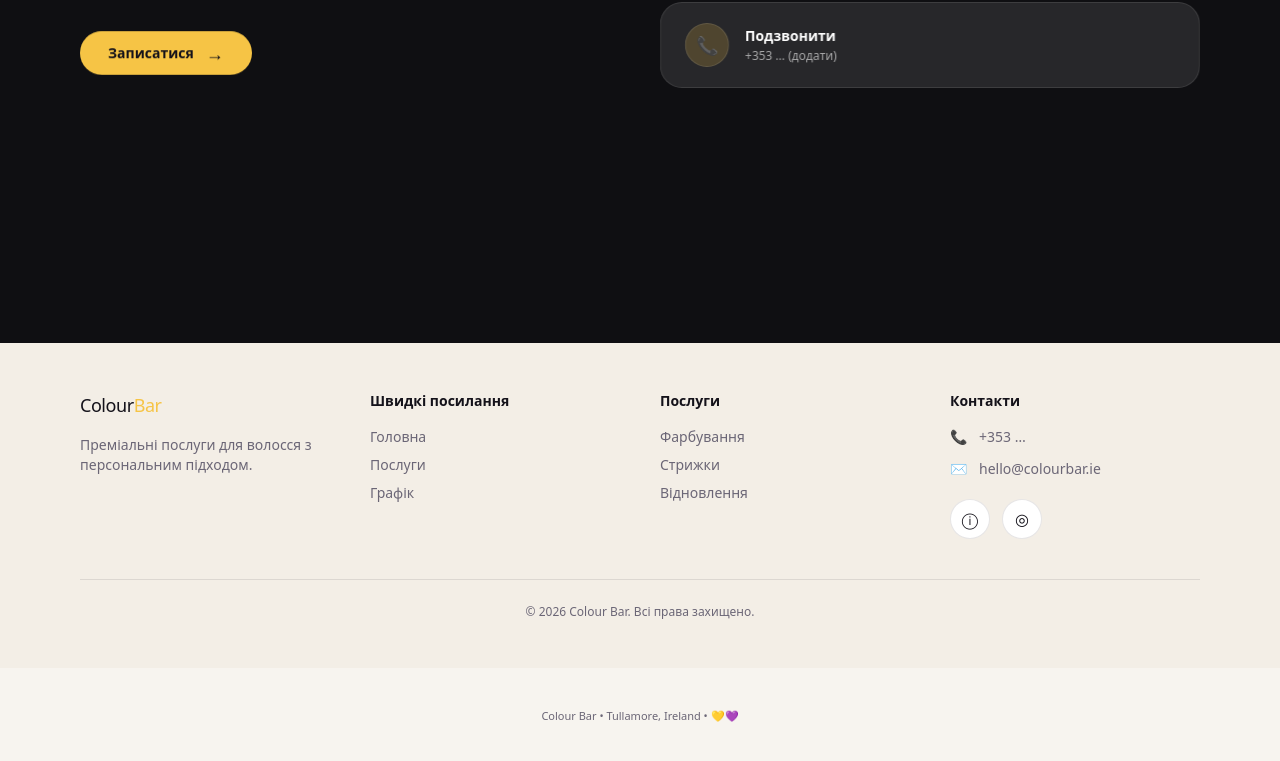
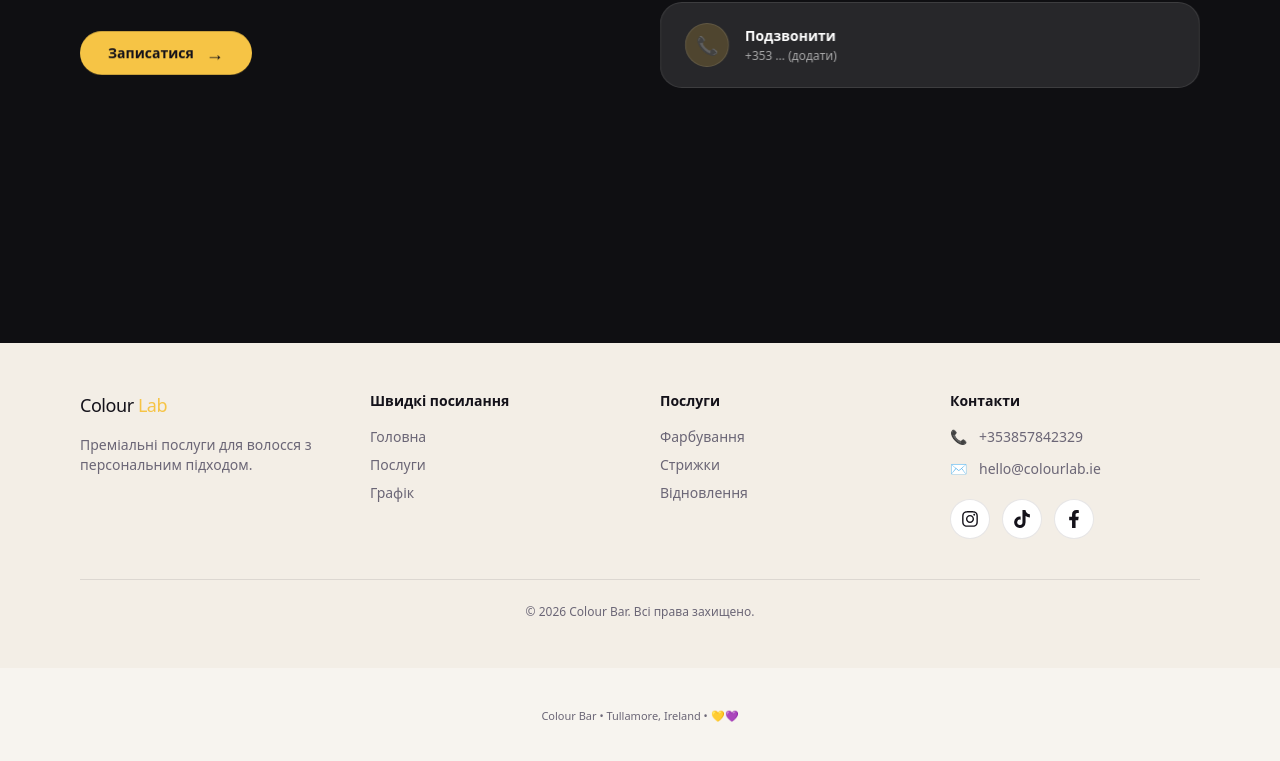
Before and after one commit to Putinjov/Colour_bar, a React (Vite) app in the folder apps/web/: page / in a window 1280 px wide. Shown: the part 2935-3696 px from the top of the page. Built offline with nearby package versions, Linux system fonts and the light colour scheme.

Commit message:
features

```diff
--- /dev/null
+++ b/apps/web/src/views/Landing/components/SocialIcon.tsx
@@ -0,0 +1,32 @@
+function SocialIcon({
+  href,
+  label,
+  children,
+}: {
+  href: string;
+  label: string;
+  children: React.ReactNode;
+}) {
+  return (
+    <a
+      href={href}
+      target="_blank"
+      rel="noopener noreferrer"
+      aria-label={label}
+      className="
+        h-10 w-10
+        rounded-full
+        bg-brand-surface
+        border border-brand-line
+        grid place-items-center
+        text-brand-ink
+        transition
+        hover:bg-brand-muted
+        hover:scale-[1.05]
+      "
+    >
+      {children}
+    </a>
+  );
+}
+export default SocialIcon;
--- a/apps/web/src/views/Landing/sections/FooterSection.tsx
+++ b/apps/web/src/views/Landing/sections/FooterSection.tsx
@@ -1,6 +1,9 @@
 import React from "react";
 import { useI18n } from "../../../i18n";
 import Center from "../components/Center";
+import SocialIcon from "../components/SocialIcon";
+import { FaInstagram, FaTiktok, FaFacebookF } from "react-icons/fa";
+
 
 export default function FooterSection() {
   const { lang } = useI18n();
@@ -16,8 +19,8 @@ export default function FooterSection() {
             {/* Brand */}
             <div>
               <div className="text-lg font-medium tracking-tight">
-                <span className="text-brand-ink">Colour</span>
-                <span className="text-brand-yellow">Bar</span>
+                <span className="text-brand-ink">Colour </span>
+                <span className="text-brand-yellow">Lab</span>
               </div>
               <p className="mt-4 text-sm text-brand-sub max-w-sm">
                 {lang === "en"
@@ -74,21 +77,32 @@ export default function FooterSection() {
               <div className="mt-4 space-y-3 text-sm text-brand-sub">
                 <div className="flex items-center gap-3">
                   <span>📞</span>
-                  <span>+353 …</span>
+                  <span>+353857842329</span>
                 </div>
                 <div className="flex items-center gap-3">
                   <span>✉️</span>
-                  <span>hello@colourbar.ie</span>
+                  <span>hello@colourlab.ie</span>
                 </div>
               </div>
 
               <div className="mt-5 flex items-center gap-3">
-                <button className="h-10 w-10 rounded-full bg-brand-surface border border-brand-line hover:bg-brand-muted transition">
-                  ⓘ
-                </button>
-                <button className="h-10 w-10 rounded-full bg-brand-surface border border-brand-line hover:bg-brand-muted transition">
-                  ◎
-                </button>
+                <SocialIcon
+                  href="https://instagram.com/@hair_by_marina" // заміниш на реальний
+                  label="Instagram">
+                    <FaInstagram size={18} />
+                </SocialIcon>
+
+                <SocialIcon
+                  href="https://tiktok.com/@colourbar"
+                  label="TikTok">
+                    <FaTiktok size={18} />
+                </SocialIcon>
+
+                <SocialIcon
+                  href="https://facebook.com/colourbar"
+                  label="Facebook">
+                    <FaFacebookF size={18} />
+                  </SocialIcon>
               </div>
             </div>
           </div>
@@ -100,4 +114,27 @@ export default function FooterSection() {
       </Center>
     </section>
   );
+  function InstagramIcon() {
+  return (
+    <svg width="18" height="18" viewBox="0 0 24 24" fill="none" stroke="currentColor" strokeWidth="1.8">
+      <rect x="2" y="2" width="20" height="20" rx="5" />
+      <circle cx="12" cy="12" r="4" />
+      <circle cx="17.5" cy="6.5" r="1" fill="currentColor" />
+    </svg>
+  );
 }
+    function TikTokIcon() {
+  return (
+    <svg width="18" height="18" viewBox="0 0 24 24" fill="none" stroke="currentColor" strokeWidth="1.8">
+      <path d="M9 4V16C9 19.866 12.134 23 16 23C19.866 23 23 19.866 23 16C23 12.134 19.866 9 16 9H14V4H9Z" />
+    </svg>
+  );
+}
+    function FacebookIcon() {
+  return (
+    <svg width="18" height="18" viewBox="0 0 24 24" fill="none" stroke="currentColor" strokeWidth="1.8">
+      <path d="M18 2H15C12.243 2 10 4.243 10 7V10H7V14H10V22H14V14H17L18 10H14V7C14 6.448 14.448 6 15 6H18V2Z" />
+    </svg>
+  );
+    }
+  }
--- a/package.json
+++ b/package.json
@@ -14,5 +14,8 @@
   },
   "devDependencies": {
     "npm-run-all": "^4.1.5"
+  },
+  "dependencies": {
+    "react-icons": "^5.5.0"
   }
 }
```
Also changed, not shown: 1 other file (tests, documents, lock files or other folders).
